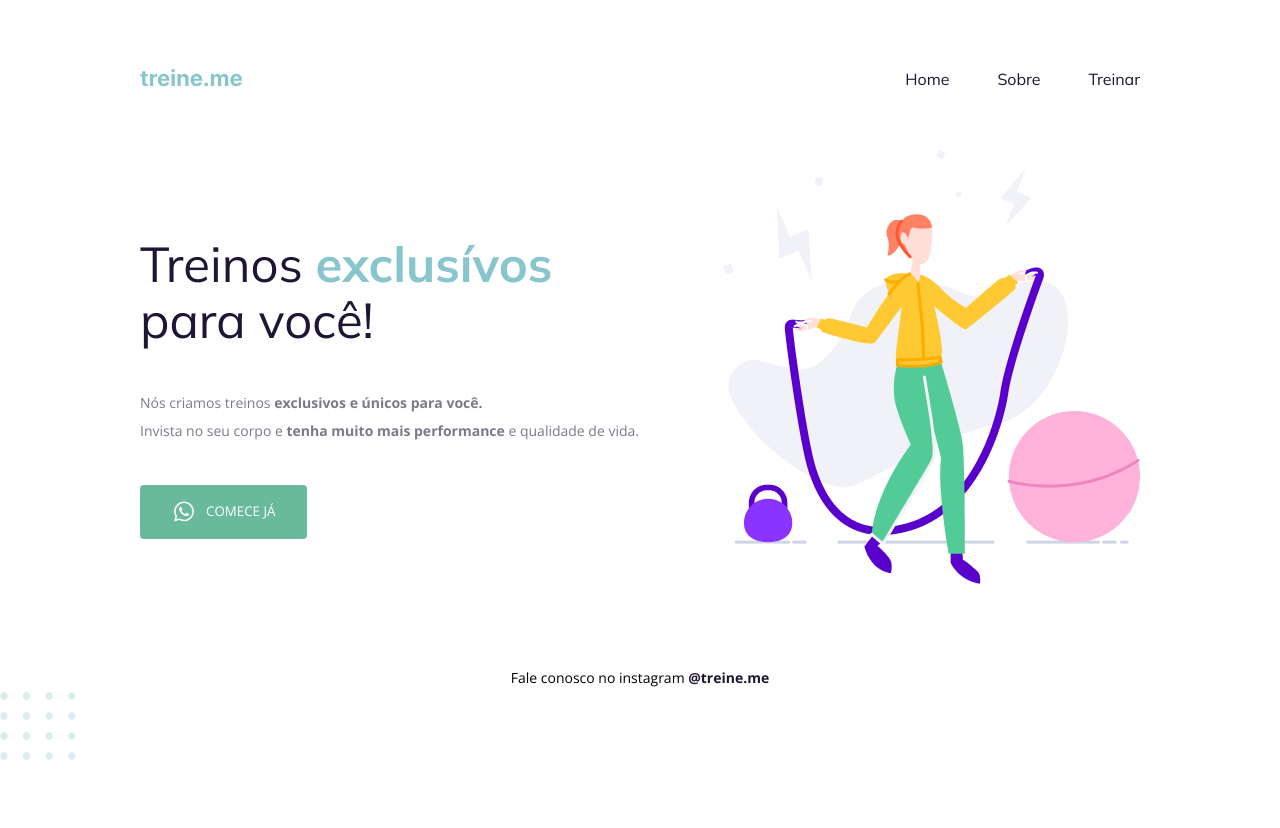
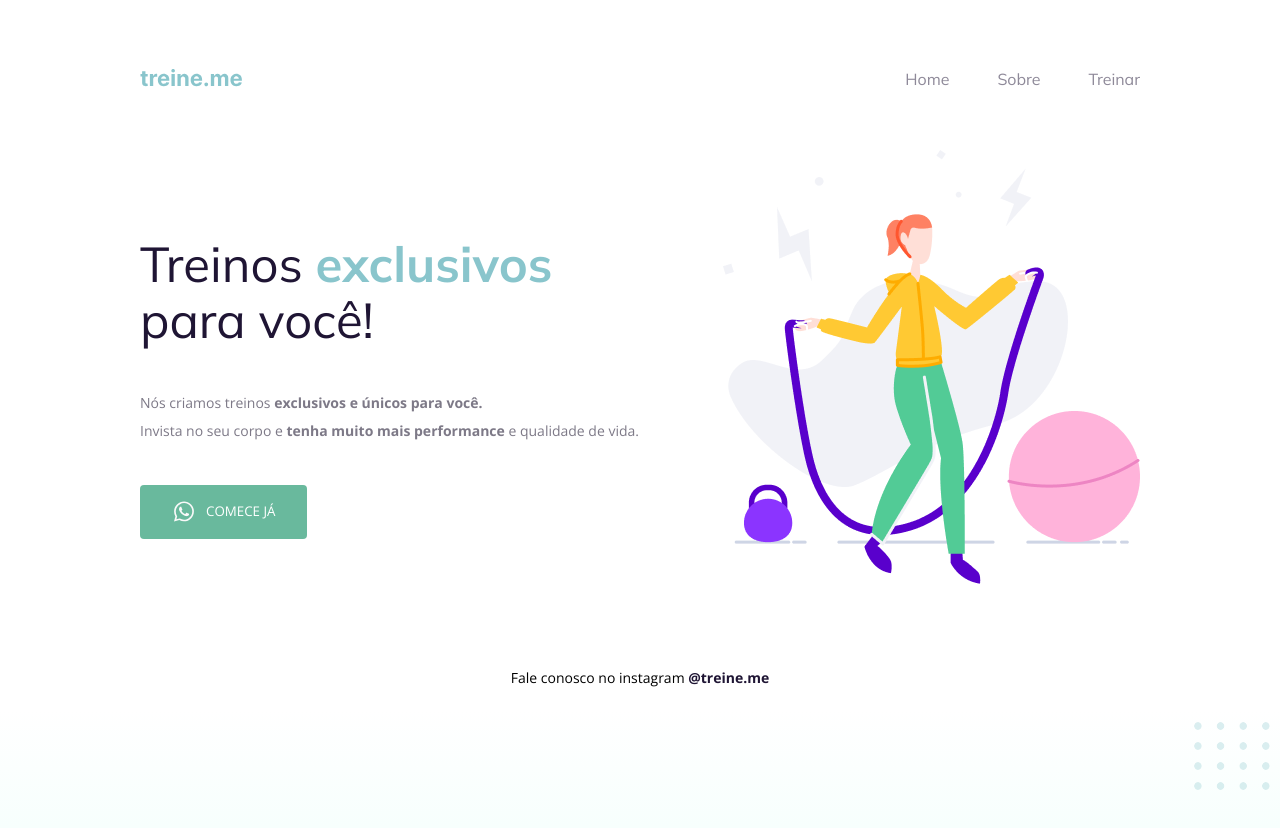
Before and after one commit to oscarlojr/site_treine_me, a plain HTML site: page index.html in a window 1280 px wide. Before the commit the page ends 800 px from the top, so only its background shows below. Drawn offline with nearby package versions, Linux system fonts and the light colour scheme.

Commit message:
Ajuste final do projeto

```diff
--- a/index.html
+++ b/index.html
@@ -24,7 +24,7 @@
             </nav>
             <main>
                 <section class="text">
-                    <h1>Treinos <span>exclusívos</span> <br> para você!</h1>
+                    <h1>Treinos <span>exclusivos</span> <br> para você!</h1>
                     <p>
                         Nós criamos treinos <strong>exclusivos e únicos para você.</strong> <br/>
                         Invista no seu corpo e <strong>tenha muito mais performance</strong> e qualidade de vida.
@@ -39,7 +39,7 @@
                 Fale conosco no instagram <a href="https://instagram.com/treineme" target="_blank">@treine.me</a>
             </footer>
         </div>
-    <img src="images/balls.svg" alt="Bolinhas decorativas verdes no canto inferior direito da tela">
+    <img id ="balls" src="images/balls.svg" alt="Bolinhas decorativas verdes no canto inferior direito da tela">
 
     </body>
 </html>
--- a/style.css
+++ b/style.css
@@ -1,6 +1,8 @@
 body {
     margin: 0;
     font-family: 'Open Sans', sans-serif;
+    background: linear-gradient(180deg, rgba(227, 255, 248, 0) 82.08%, rgba(227, 255, 248, 0.38) 100%);
+    min-height: 100vh;
 }
 .page {
     width: 1000px;
@@ -27,8 +29,13 @@ a {
     text-decoration: none;
 }
 
+ul li a {
+    opacity: 0.5;
+}
+
 ul li a:hover {
     font-weight: bold;
+    opacity: 1;
 }
 
 h1, ul {
@@ -75,6 +82,12 @@ button {
     display: flex;
     justify-content: center;
     gap: 10px;
+
+    cursor: pointer;
+}
+
+button:hover {
+    background: #4ea788;
 }
 
 footer {
@@ -88,3 +101,10 @@ footer {
 footer a {
     font-weight: bold;
 }
+
+
+#balls {
+    position: fixed;
+    bottom: 0;
+    right: 0;
+}
```
